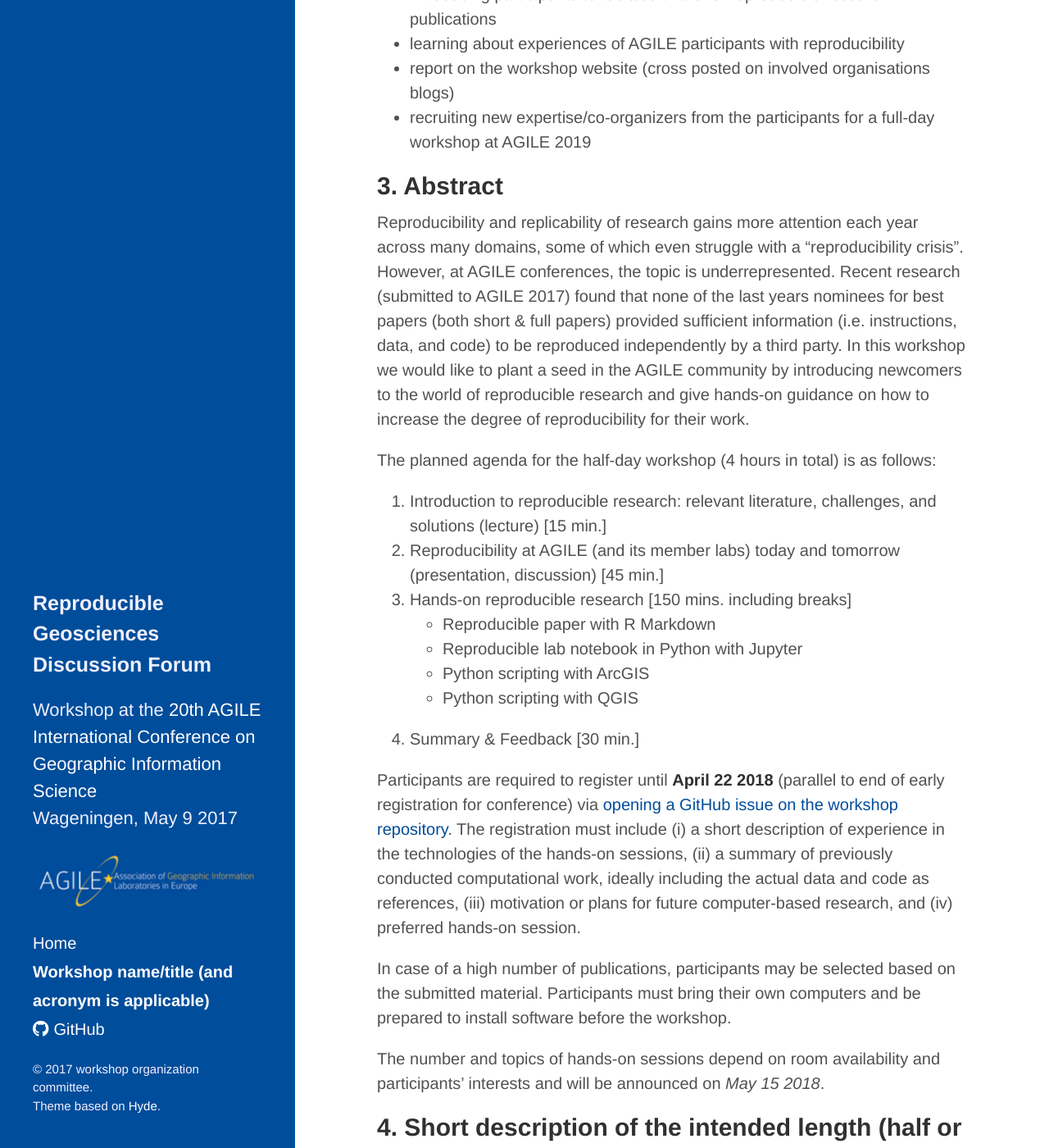
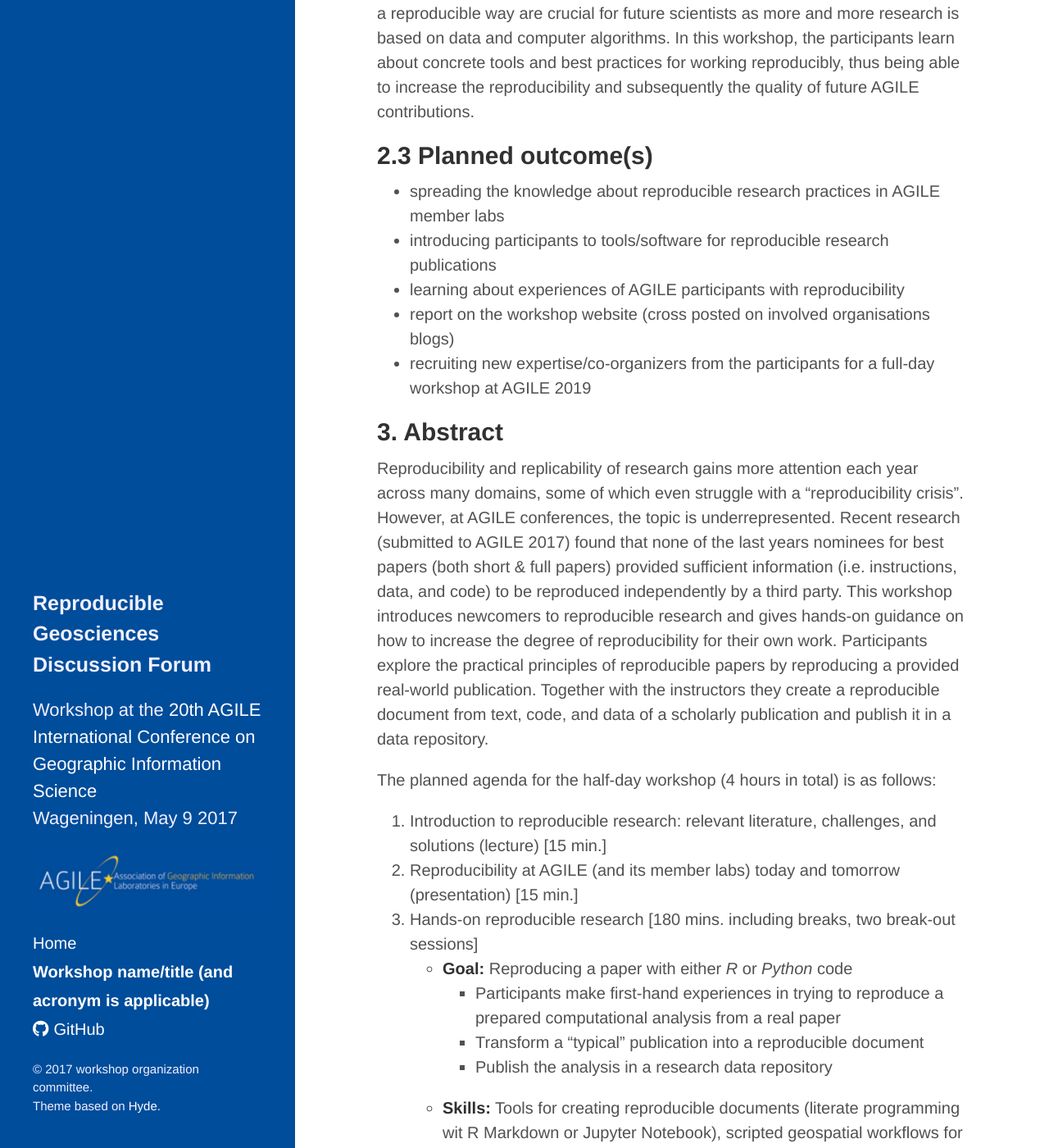
Before and after one commit to reproducible-agile/reproducible-agile.github.io, a Jekyll site: the page built from public/files/agile2018_proposal.md, in a window 1280 px wide and 1400 px high, scrolled down 858 px. Shown: the whole window at 82% size. Built offline with Jekyll 4.4.1, drawn with Linux system fonts in a browser that asks for light colours; nearby versions of some CDN libraries; our own code applies the rules of GitHub Pages for plain Markdown files; comment, search, counter and statistics services are not loaded; some of the changed text lies outside the part shown.

Commit message:
update proposal with suggestions from #8; add "objectives"

```diff
--- a/public/files/agile2018_proposal.md
+++ b/public/files/agile2018_proposal.md
@@ -9,6 +9,12 @@
 reproducible research, open science, reproducibility, software carpentry, data carpentry, reproducible paper
 
 ## 2.2 Objective(s)
+
+The workshop aims to continue the efforts started at AGILE 2017 in establishing the topic of reproducible research at AGILE conferences.
+In fact, the workshop is co-organized by last years organizers and participants.
+
+Skills about reproducing other researcher's work and creating own publications in a reproducible way are crucial for future scientists as more and more research is based on data and computer algorithms.
+In this workshop, the participants learn about concrete tools and best practices for working reproducibly, thus being able to increase the reproducibility and subsequently the quality of future AGILE contributions.
 
 ## 2.3 Planned outcome(s)
 
@@ -23,21 +29,24 @@
 Reproducibility and replicability of research gains more attention each year across many domains, some of which even struggle with a "reproducibility crisis".
 However, at AGILE conferences, the topic is underrepresented.
 Recent research (submitted to AGILE 2017) found that none of the last years nominees for best papers (both short & full papers) provided sufficient information (i.e. instructions, data, and code) to be reproduced independently by a third party.
-In this workshop we would like to plant a seed in the AGILE community by introducing newcomers to the world of reproducible research and give hands-on guidance on how to increase the degree of reproducibility for their work.
+This workshop introduces newcomers to reproducible research and gives hands-on guidance on how to increase the degree of reproducibility for their own work.
+Participants explore the practical principles of reproducible papers by reproducing a provided real-world publication.
+Together with the instructors they create a reproducible document from text, code, and data of a scholarly publication and publish it in a data repository.
 
 The planned agenda for the half-day workshop (4 hours in total) is as follows:
 
 1. Introduction to reproducible research: relevant literature, challenges, and solutions (lecture) [15 min.]
-2. Reproducibility at AGILE (and its member labs) today and tomorrow (presentation, discussion) [45 min.]
-3. Hands-on reproducible research [150 mins. including breaks]
-    - Reproducible paper with R Markdown
-    - Reproducible lab notebook in Python with Jupyter
-    - Python scripting with ArcGIS
-    - Python scripting with QGIS
+2. Reproducibility at AGILE (and its member labs) today and tomorrow (presentation) [15 min.]
+3. Hands-on reproducible research [180 mins. including breaks, two break-out sessions]
+    - **Goal:** Reproducing a paper with either _R_ or _Python_ code
+        - Participants make first-hand experiences in trying to reproduce a prepared computational analysis from a real paper
+        - Transform a "typical" publication into a reproducible document
+        - Publish the analysis in a research data repository
+    - **Skills:** Tools for creating reproducible documents (literate programming wit R Markdown or Jupyter Notebook), scripted geospatial workflows for GIS
 4. Summary & Feedback [30 min.]
 
 Participants are required to register until **April 22 2018** (parallel to end of early registration for conference) via [opening a GitHub issue on the workshop repository]().
-The registration must include (i) a short description of experience in the technologies of the hands-on sessions, (ii) a summary of previously conducted computational work, ideally including the actual data and code as references, (iii) motivation or plans for future computer-based research, and (iv) preferred hands-on session.
+The registration must include (i) a short description of experience in R and/or Python, (ii) a summary of previously conducted computational work, ideally including references to data and code, (iii) motivation or plans for future computer-based research, and (iv) preferred hands-on session.
 
 In case of a high number of publications, participants may be selected based on the submitted material.
 Participants must bring their own computers and be prepared to install software before the workshop.
```
